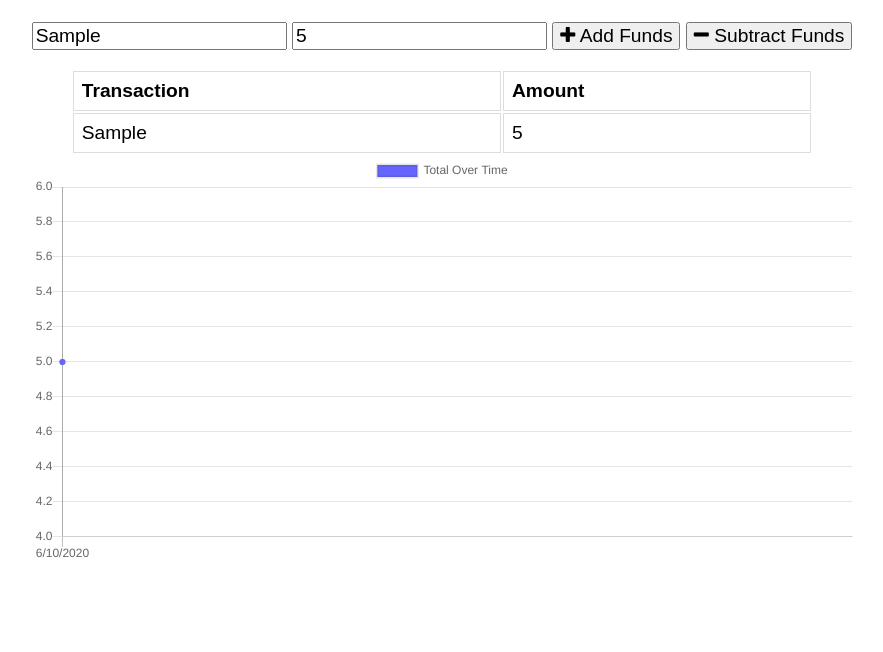
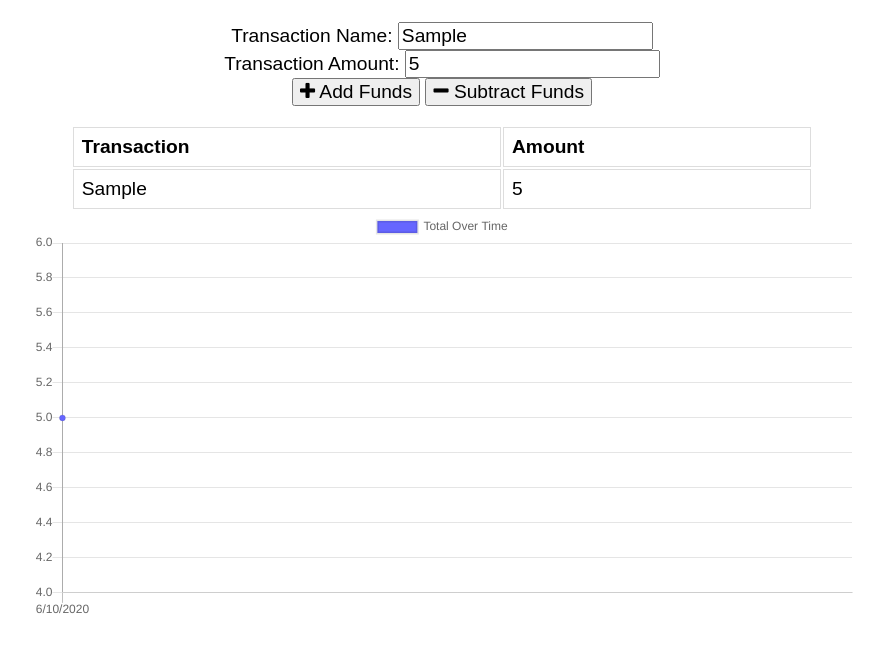
Before and after one commit to armcbride/budgeter, a website: page public/index.html in a window 1280 px wide. Both pictures are taken after typing "Sample", "5" into the empty fields and a click on the button "Add Funds". Shown: the part 60-712 px from the top of the page, without its empty margins (198-1081 px from the left). Drawn offline with nearby package versions, Linux system fonts and the light colour scheme; no server answers.

Commit message:
added labels for lighthouse

```diff
--- a/public/assets/js/index.js
+++ b/public/assets/js/index.js
@@ -79,8 +79,8 @@ function populateChart() {
 }
 
 function sendTransaction(isAdding) {
-  let nameEl = document.querySelector("#t-name");
-  let amountEl = document.querySelector("#t-amount");
+  let nameEl = document.querySelector("#transaction-name");
+  let amountEl = document.querySelector("#transaction-amount");
   let errorEl = document.querySelector(".form .error");
 
   // validate form
--- a/public/index.html
+++ b/public/index.html
@@ -2,6 +2,7 @@
 <html lang="en">
 <head>
   <meta charset="UTF-8">
+  <meta name = "description" content= "budgeter application, Author: Annaruth McBride">
   <meta name="viewport" content="width=device-width, initial-scale=1.0">
   <meta http-equiv="X-UA-Compatible" content="ie=edge">
   <meta name="theme-color" content="#317EFB">
@@ -20,8 +21,12 @@
     </div>
 
     <div class="form">
-      <input type="text" id="t-name" placeholder="Name of transaction" />
-      <input type="number" min="0" id="t-amount" placeholder="Transaction amount" />
+
+      <label for="transaction-name">Transaction Name: </label>
+      <input type="text" id="transaction-name" placeholder="groceries" /><br>
+      <label for="transaction-amount">Transaction Amount: </label>
+      <input type="number" min="0" id="transaction-amount" placeholder="75" /><br>
+
       <button id="add-btn"><i class="fa fa-plus buttons"></i> Add Funds</button>
       <button id="sub-btn"><i class="fa fa-minus"></i> Subtract Funds</button>
       <p class="error"></p>
```
